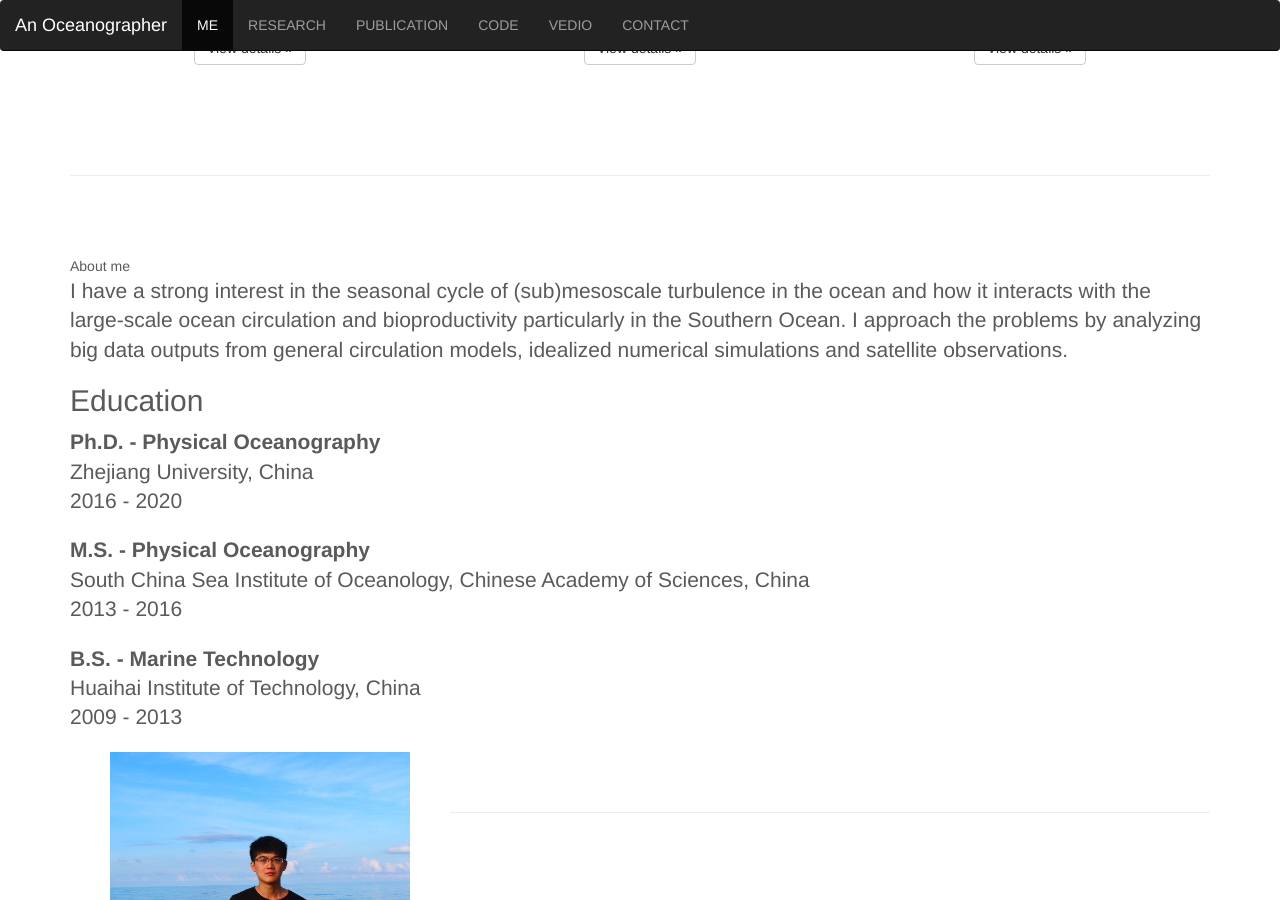
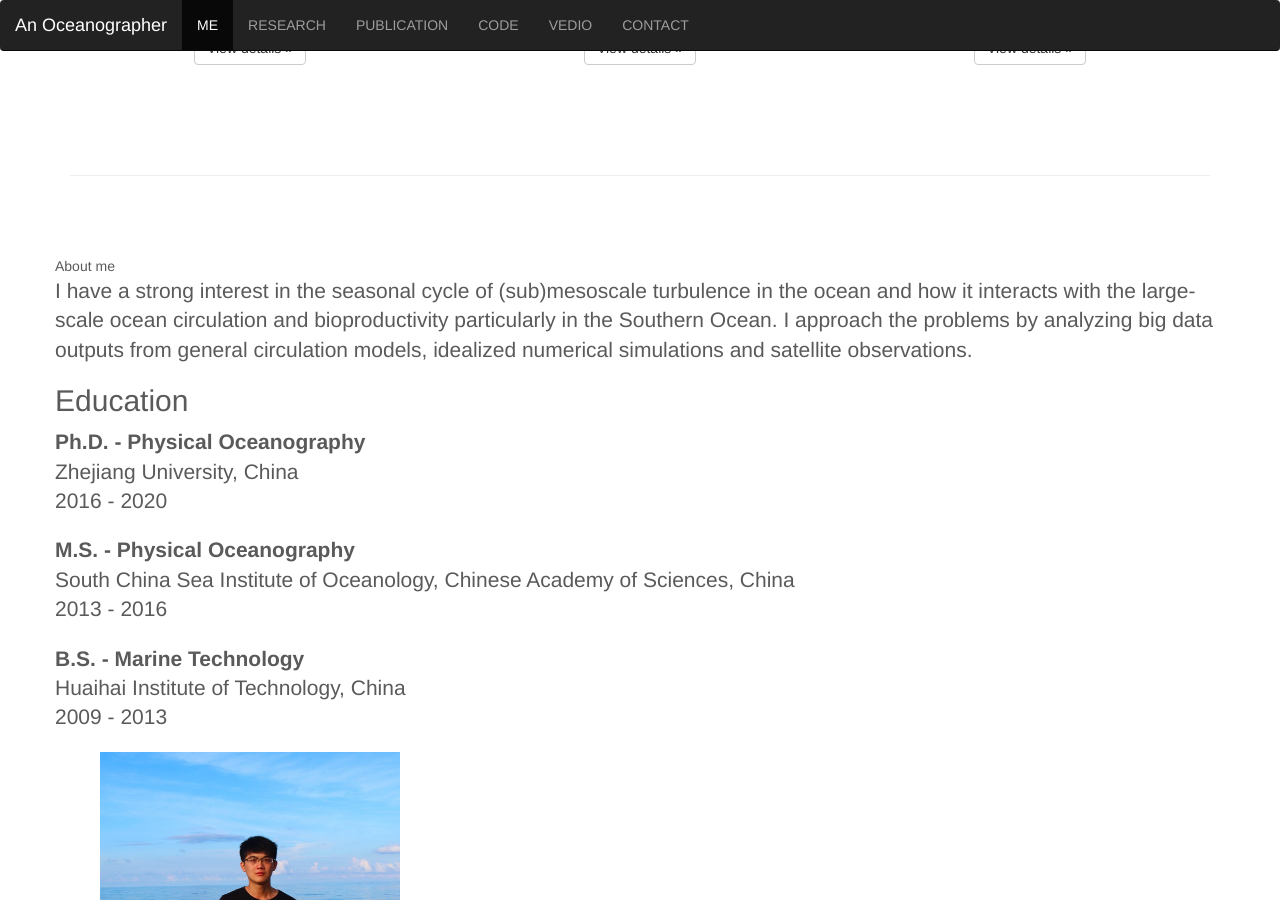
Before and after one commit to liutongya/liutongya.github.io, a Jekyll site: the page built from index.html, in a window 1280 px wide and 900 px high, scrolled down 1039 px. Built offline with Jekyll 4.4.1, drawn with Linux system fonts in a browser that asks for light colours.

Commit message:
Update index.html

```diff
--- a/index.html
+++ b/index.html
@@ -55,7 +55,7 @@
       <!-- START THE FEATURETTES -->
       <hr class="featurette-divider">
       <div id="about">
-        <div class="featurette-divider">
+        <div class="row featurette">
           <div class="col-md-12>
 
             <h2 class="text-center">About me</h2>
```
